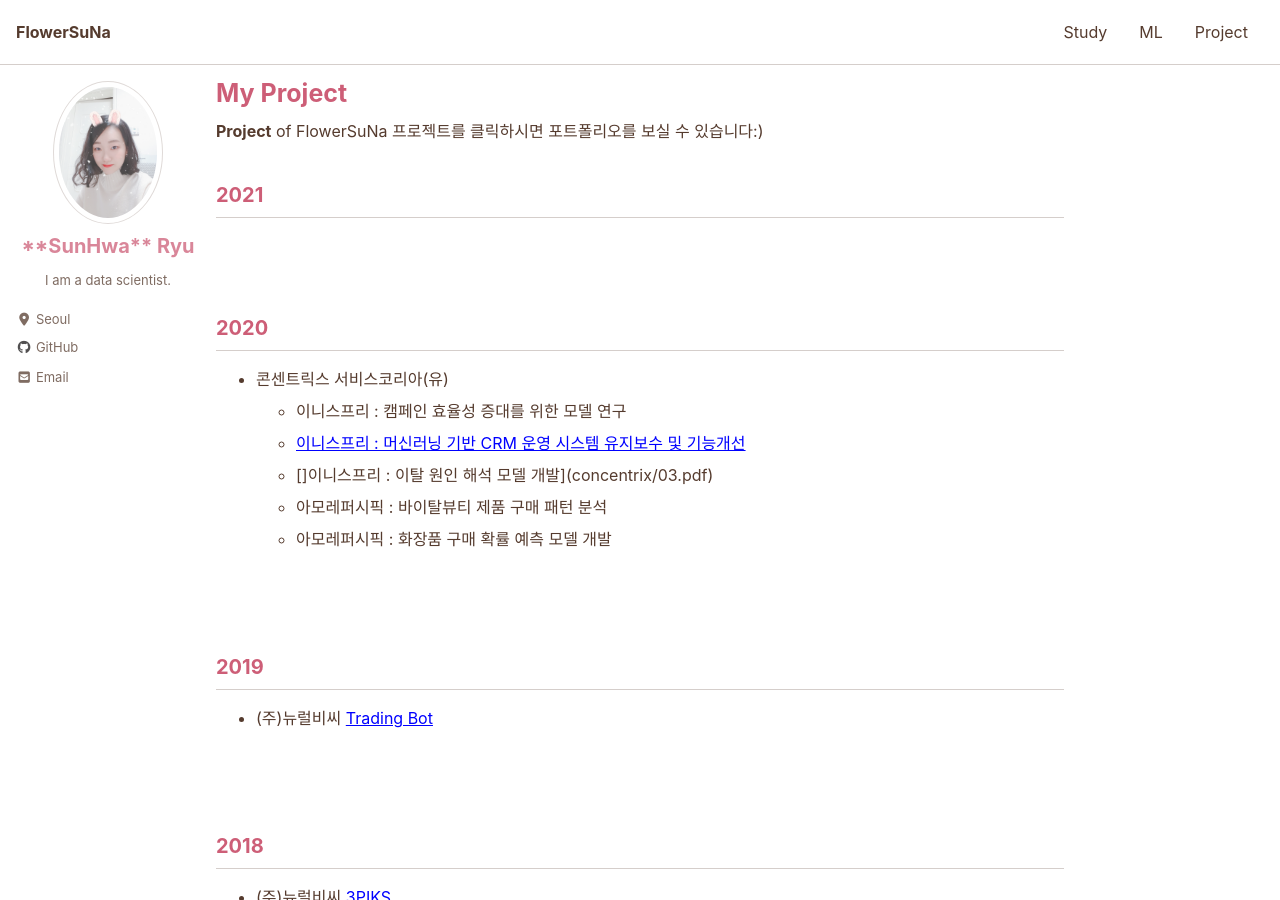
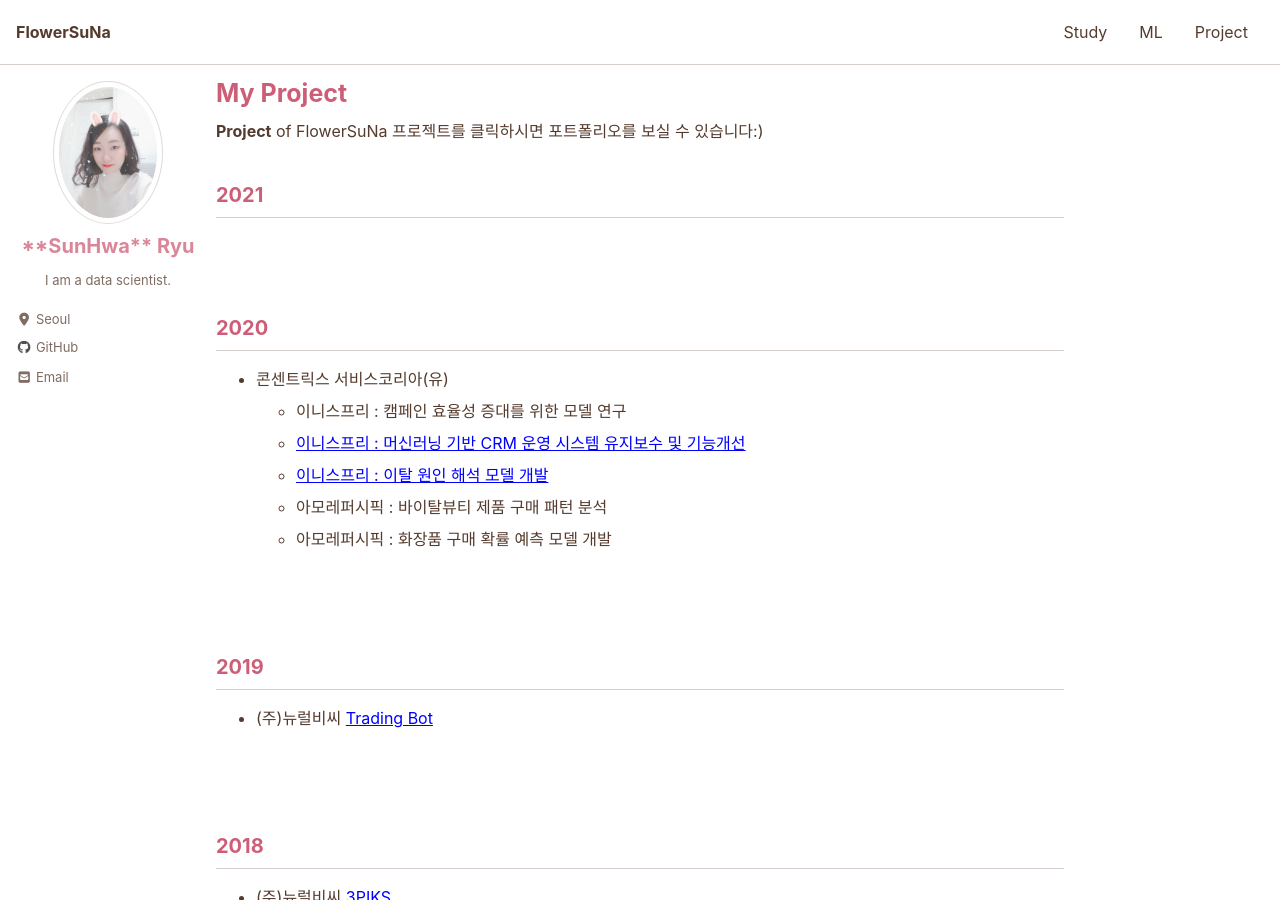
Before and after one commit to MinPinSunHwa/suna.github.io, a Jekyll site: the page built from _project/project.md, in a window 1280 px wide and 900 px high. Built offline with Jekyll 4.4.1, drawn with Linux system fonts in a browser that asks for light colours; cached includes are drawn as plain includes; nearby versions of some CDN libraries.

Commit message:
오타 수정

```diff
--- a/_project/project.md
+++ b/_project/project.md
@@ -15,7 +15,7 @@ permalink: /project/
 - 콘센트릭스 서비스코리아(유)
   - 이니스프리 : 캠페인 효율성 증대를 위한 모델 연구
   - [이니스프리 : 머신러닝 기반 CRM 운영 시스템 유지보수 및 기능개선](concentrix/04.pdf)
-  - []이니스프리 : 이탈 원인 해석 모델 개발](concentrix/03.pdf)
+  - [이니스프리 : 이탈 원인 해석 모델 개발](concentrix/03.pdf)
   - 아모레퍼시픽 : 바이탈뷰티 제품 구매 패턴 분석
   - 아모레퍼시픽 : 화장품 구매 확률 예측 모델 개발
 
```
